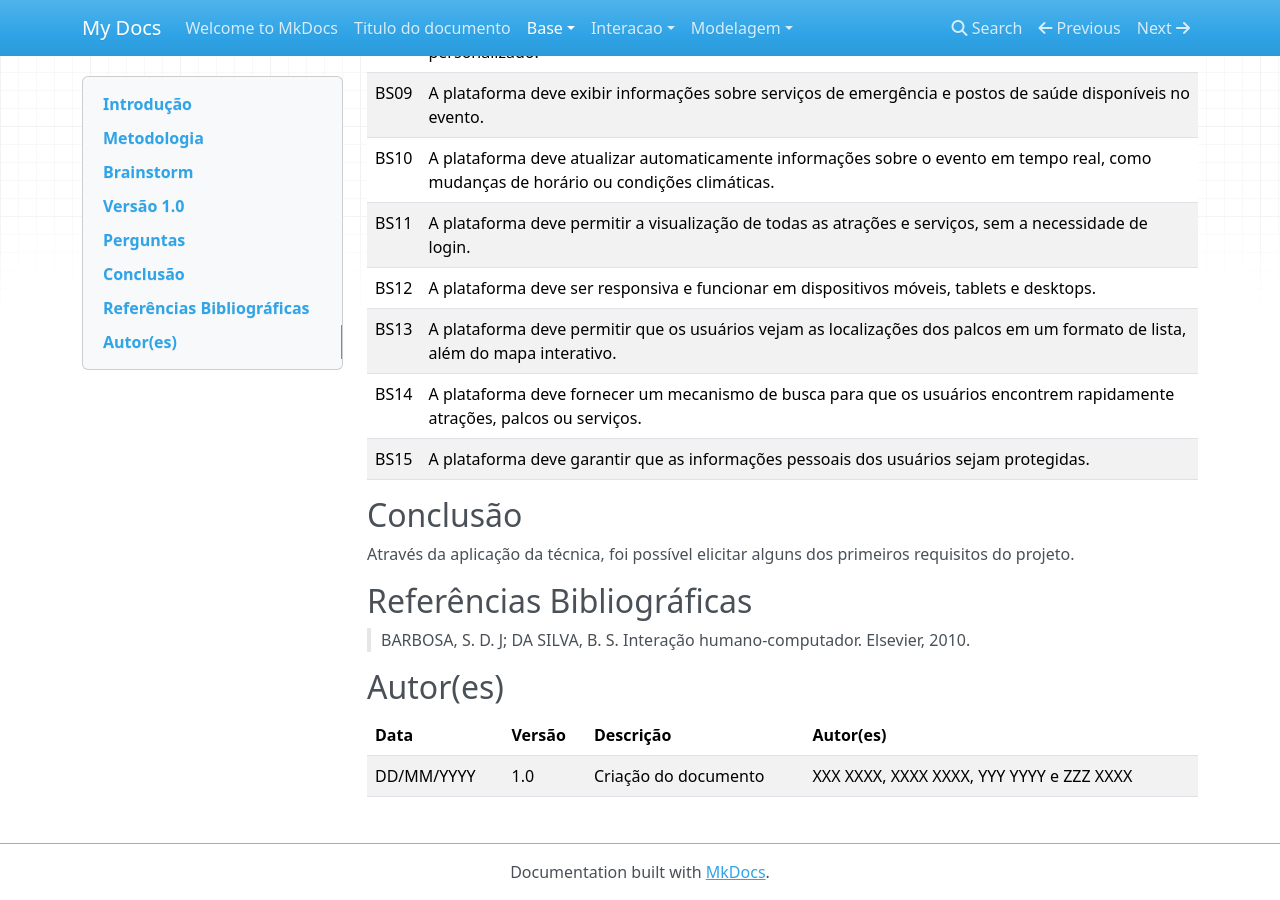
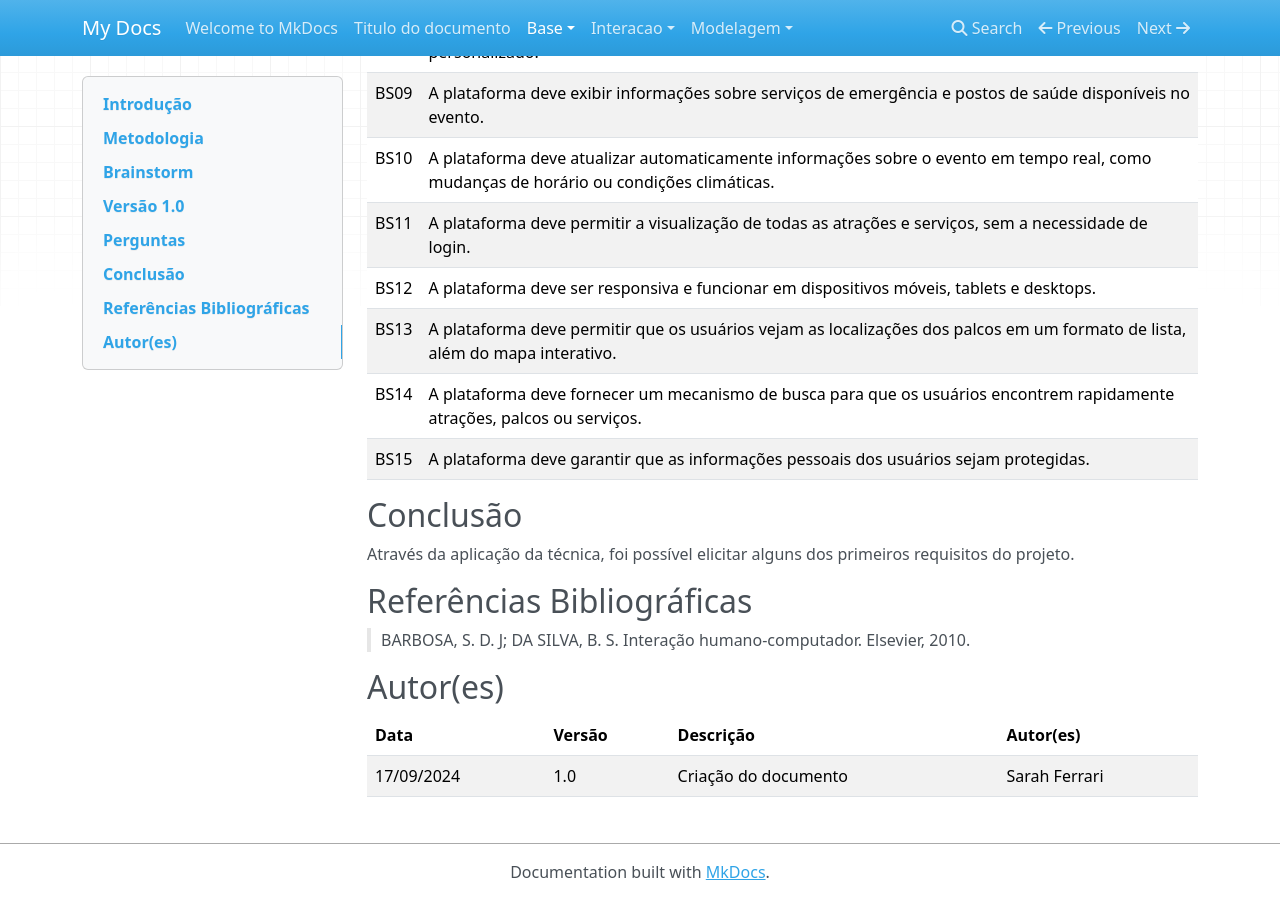
Before and after one commit to Projetos-de-Extensao/PFE_24.2_8001_II_RaveBreaking, an MkDocs documentation site: the page built from docs/base/Brainstorm.md, in a window 1280 px wide and 900 px high, scrolled down 2581 px. Built offline with MkDocs 1.6.1, drawn with Linux system fonts in a browser that asks for light colours; nearby versions of some CDN libraries.

Commit message:
Update Brainstorm.md

```diff
--- a/docs/base/Brainstorm.md
+++ b/docs/base/Brainstorm.md
@@ -128,4 +128,4 @@ Através da aplicação da técnica, foi possível elicitar alguns dos primeiros
 ## Autor(es)
 | Data | Versão | Descrição | Autor(es) |
 | -- | -- | -- | -- |
-| DD/MM/YYYY | 1.0 | Criação do documento | XXX XXXX, XXXX XXXX, YYY YYYY e ZZZ XXXX |
+| 17/09/2024 | 1.0 | Criação do documento | Sarah Ferrari |
```
